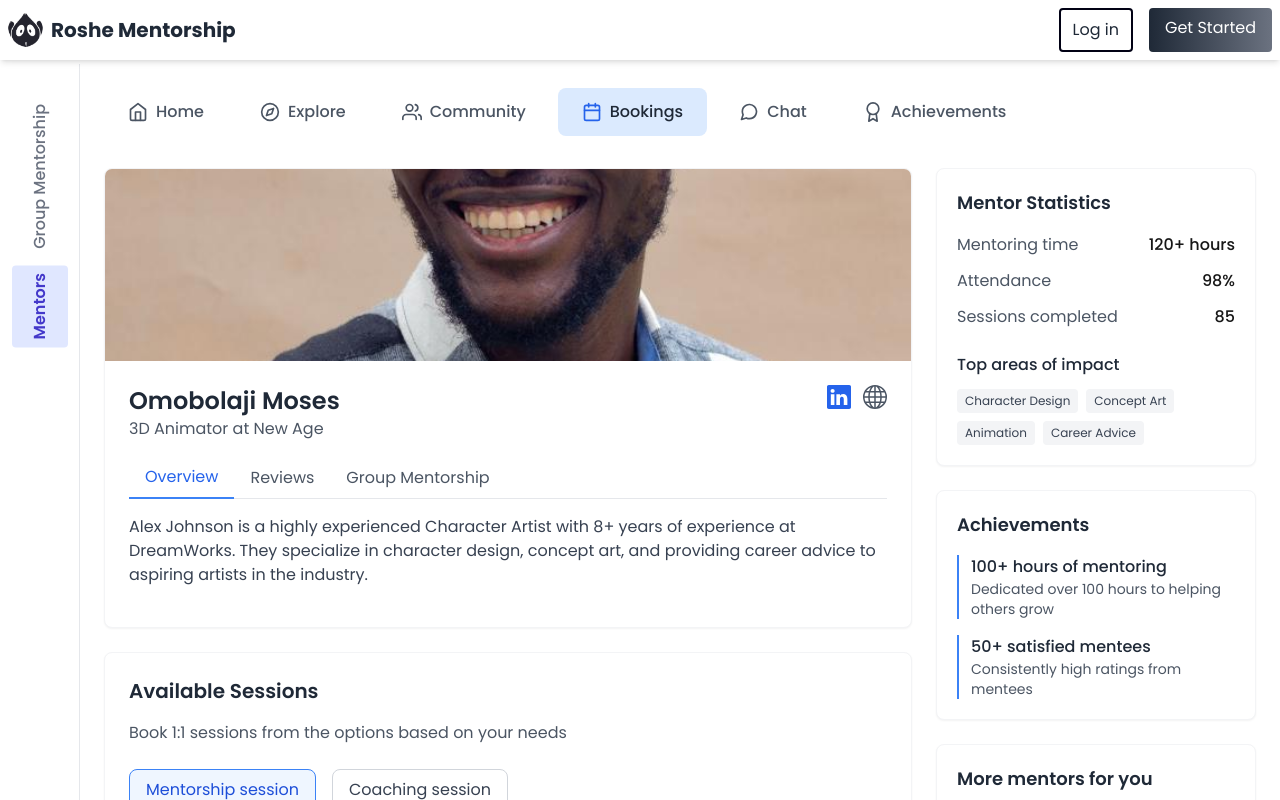
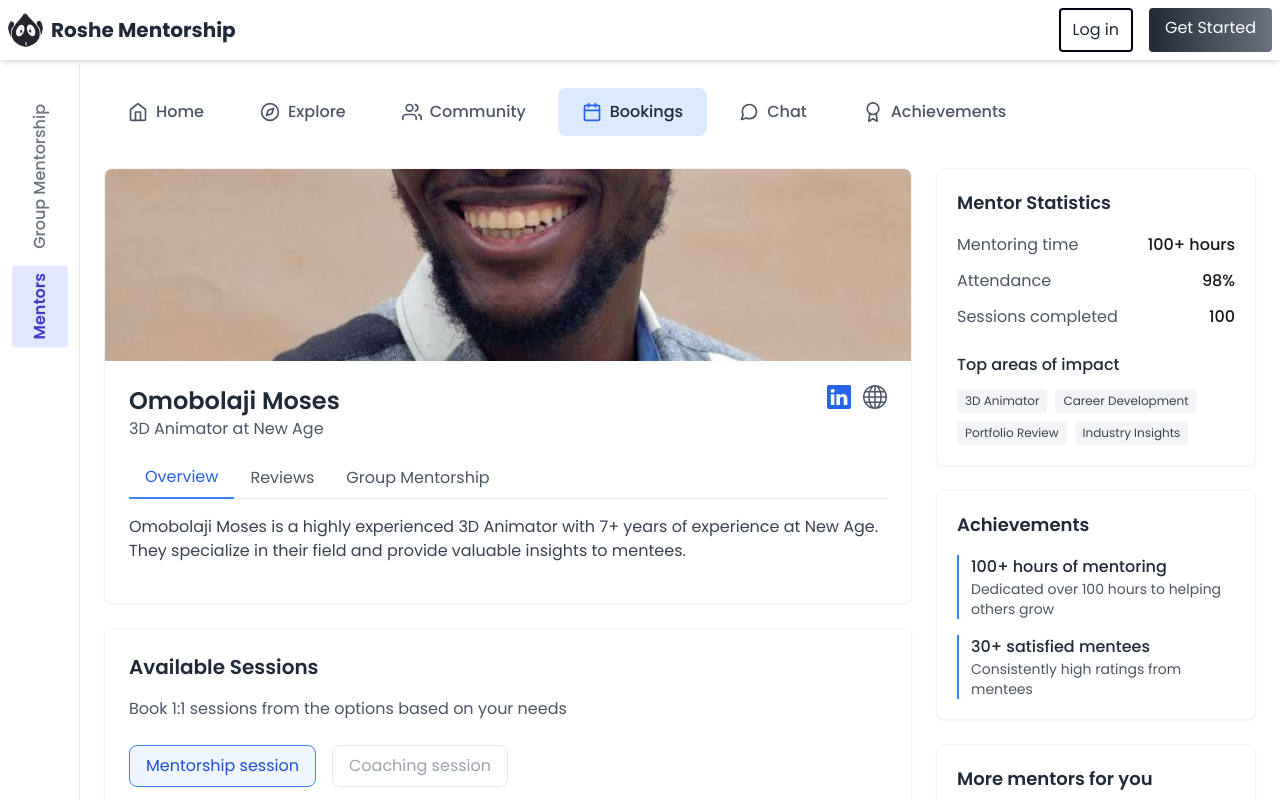
Before and after one commit to Roshe-Mentors/new_roshe, a Next.js app: page /dashboard in a window 1280 px wide. Both pictures are taken after a click on the element "Bookings". Shown: the top 800 px of the page. Built offline with nearby package versions, Linux system fonts and the light colour scheme.

Commit message:
FEAT: enhance mentor profile display with dynamic data and improved accessibility

```diff
--- a/src/app/dashboard/components/MentorDashboard.tsx
+++ b/src/app/dashboard/components/MentorDashboard.tsx
@@ -298,7 +298,7 @@ const MentorDashboard: React.FC<MentorDashboardProps> = ({ mentors }) => {
                     <div className="relative h-48">
                       <Image
                         src={selectedMentor?.imageUrl || "/images/mentor_pic.png"}
-                        alt="Mentor Profile"
+                        alt={selectedMentor?.name || "Mentor Profile"}
                         width={800}
                         height={200}
                         className="w-full h-48 object-cover"
@@ -307,8 +307,8 @@ const MentorDashboard: React.FC<MentorDashboardProps> = ({ mentors }) => {
                     <div className="p-6">
                       <div className="flex justify-between items-start">
                         <div>
-                          <h2 className="text-2xl font-semibold text-gray-800">{selectedMentor?.name || "Alex Johnson"}</h2>
-                          <p className="text-gray-600">{selectedMentor?.role || "Character Artist"} at {selectedMentor?.company || "DreamWorks"}</p>
+                          <h2 className="text-2xl font-semibold text-gray-800">{selectedMentor?.name || "Mentor Name"}</h2>
+                          <p className="text-gray-600">{selectedMentor?.role || "Role"} at {selectedMentor?.company || "Company"}</p>
                         </div>
                         <div className="flex space-x-3">
                           <a href="#" className="text-blue-600 hover:text-blue-800">
@@ -342,8 +342,8 @@ const MentorDashboard: React.FC<MentorDashboardProps> = ({ mentors }) => {
                       {/* Tab Content */}
                       <div className="py-4">
                         <p className="text-gray-700">
-                          Alex Johnson is a highly experienced Character Artist with 8+ years of experience at DreamWorks.
-                          They specialize in character design, concept art, and providing career advice to aspiring artists in the industry.
+                          {selectedMentor?.name || "The mentor"} is a highly experienced {selectedMentor?.role || "professional"} with {selectedMentor?.experience || "several"}+ years of experience at {selectedMentor?.company || "their company"}.
+                          They specialize in their field and provide valuable insights to mentees.
                         </p>
                       </div>
                     </div>
@@ -362,7 +362,12 @@ const MentorDashboard: React.FC<MentorDashboardProps> = ({ mentors }) => {
                         Mentorship session
                       </button>
                       <button
-                        className="px-4 py-2 rounded-lg border border-gray-300 text-gray-700 hover:bg-gray-50"
+                        className={`px-4 py-2 rounded-lg border ${
+                          selectedMentor?.providesCoaching
+                            ? 'border-gray-300 text-gray-700 hover:bg-gray-50'
+                            : 'border-gray-200 text-gray-400 cursor-not-allowed'
+                        }`}
+                        disabled={!selectedMentor?.providesCoaching}
                       >
                         Coaching session
                       </button>
@@ -451,9 +456,11 @@ const MentorDashboard: React.FC<MentorDashboardProps> = ({ mentors }) => {
                         <span className="bg-gray-100 text-gray-700 px-3 py-1 rounded-full text-sm">
                           Spanish
                         </span>
-                        <span className="bg-gray-100 text-gray-700 px-3 py-1 rounded-full text-sm">
-                          French
-                        </span>
+                        {selectedMentor?.location === 'Brazil' && (
+                          <span className="bg-gray-100 text-gray-700 px-3 py-1 rounded-full text-sm">
+                            Portuguese
+                          </span>
+                        )}
                       </div>
                     </div>
                   </div>
@@ -467,31 +474,31 @@ const MentorDashboard: React.FC<MentorDashboardProps> = ({ mentors }) => {
                     <div className="space-y-3">
                       <div className="flex justify-between">
                         <span className="text-gray-600">Mentoring time</span>
-                        <span className="font-medium">120+ hours</span>
+                        <span className="font-medium">{selectedMentor?.sessions || 0}+ hours</span>
                       </div>
                       <div className="flex justify-between">
                         <span className="text-gray-600">Attendance</span>
-                        <span className="font-medium">98%</span>
+                        <span className="font-medium">{selectedMentor?.attendance || 0}%</span>
                       </div>
                       <div className="flex justify-between">
                         <span className="text-gray-600">Sessions completed</span>
-                        <span className="font-medium">85</span>
+                        <span className="font-medium">{selectedMentor?.sessions || 0}</span>
                       </div>
                     </div>
 
                     <h4 className="text-md font-medium text-gray-800 mt-6 mb-3">Top areas of impact</h4>
                     <div className="flex flex-wrap gap-2">
                       <span className="bg-gray-100 text-gray-700 px-2 py-1 rounded text-xs">
-                        Character Design
+                        {selectedMentor?.role || "Professional Skills"}
                       </span>
                       <span className="bg-gray-100 text-gray-700 px-2 py-1 rounded text-xs">
-                        Concept Art
+                        Career Development
                       </span>
                       <span className="bg-gray-100 text-gray-700 px-2 py-1 rounded text-xs">
-                        Animation
+                        Portfolio Review
                       </span>
                       <span className="bg-gray-100 text-gray-700 px-2 py-1 rounded text-xs">
-                        Career Advice
+                        Industry Insights
                       </span>
                     </div>
                   </div>
@@ -501,11 +508,11 @@ const MentorDashboard: React.FC<MentorDashboardProps> = ({ mentors }) => {
                     <h3 className="text-lg font-semibold text-gray-800 mb-4">Achievements</h3>
                     <div className="space-y-4">
                       <div className="border-l-2 border-blue-500 pl-3">
-                        <h4 className="font-medium text-gray-800">100+ hours of mentoring</h4>
-                        <p className="text-sm text-gray-600">Dedicated over 100 hours to helping others grow</p>
+                        <h4 className="font-medium text-gray-800">{selectedMentor?.sessions || 0}+ hours of mentoring</h4>
+                        <p className="text-sm text-gray-600">Dedicated over {selectedMentor?.sessions || 0} hours to helping others grow</p>
                       </div>
                       <div className="border-l-2 border-blue-500 pl-3">
-                        <h4 className="font-medium text-gray-800">50+ satisfied mentees</h4>
+                        <h4 className="font-medium text-gray-800">{selectedMentor?.reviews || 0}+ satisfied mentees</h4>
                         <p className="text-sm text-gray-600">Consistently high ratings from mentees</p>
                       </div>
                     </div>
@@ -515,10 +522,11 @@ const MentorDashboard: React.FC<MentorDashboardProps> = ({ mentors }) => {
                   <div className="bg-white rounded-lg shadow-sm border border-gray-100 p-5">
                     <h3 className="text-lg font-semibold text-gray-800 mb-4">More mentors for you</h3>
                     <div className="space-y-4">
-                      {mentors.slice(0, 3).map((mentor, index) => (
+                      {mentorsData.filter(m => m.id !== selectedMentor?.id).map((mentor, index) => (
                         <div
                           key={index}
                           className="flex items-center space-x-3 p-2 rounded-lg hover:bg-gray-50 cursor-pointer"
+                          onClick={() => setSelectedMentorId(mentor.id)}
                         >
                           <Image
                             src={mentor.imageUrl}
```
